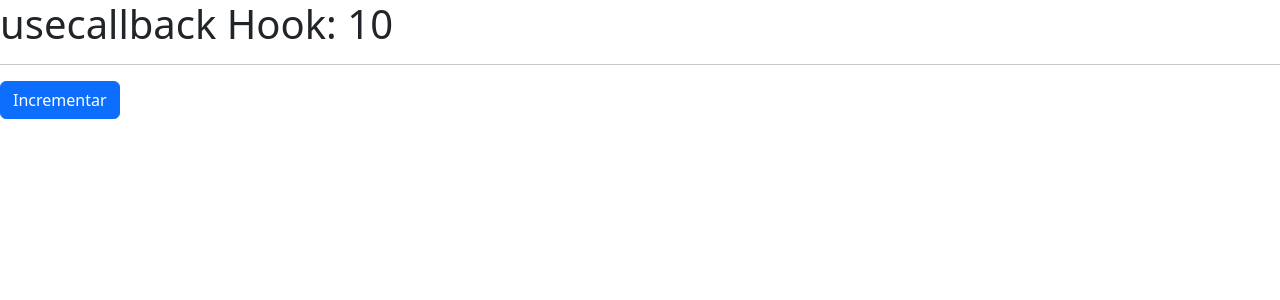
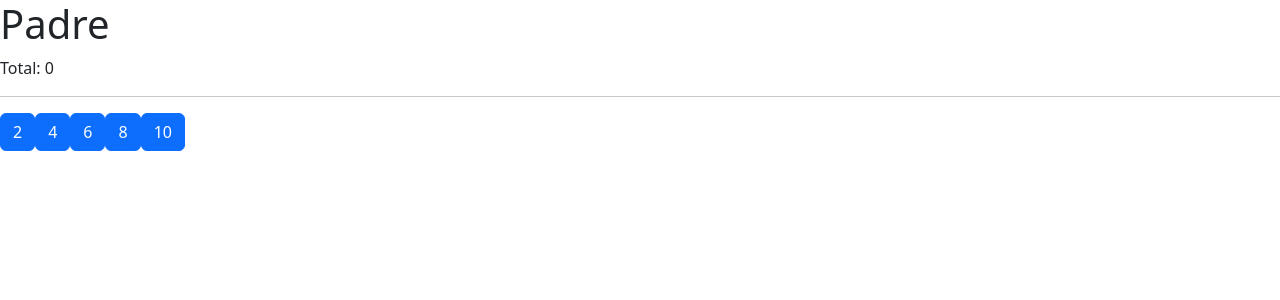
Before and after one commit to gonza87/HooksApp, a React (Vite) app: page / in a window 1280 px wide. Shown: the top 300 px of the page. Built offline with nearby package versions, Linux system fonts and the light colour scheme.

Commit message:
tareamemo

```diff
--- a/src/07-tarea-memo/Hijo.jsx
+++ b/src/07-tarea-memo/Hijo.jsx
@@ -1,15 +1,14 @@
-import React from 'react'
+import React from "react";
 
 export const Hijo = ({ numero, incrementar }) => {
+  console.log("  Me volví a generar :(  ");
 
-    console.log('  Me volví a generar :(  ');
-
-    return (
-        <button
-            className="btn btn-primary mr-3"
-            onClick={ () => incrementar( numero ) }
-        >
-            { numero }
-        </button>
-    )
-}
+  return (
+    <button
+      className="btn btn-primary mr-3"
+      onClick={() => incrementar(numero)}
+    >
+      {numero}
+    </button>
+  );
+};
--- a/src/main.jsx
+++ b/src/main.jsx
@@ -3,25 +3,22 @@ import { createRoot } from "react-dom/client";
 
 // import CounterApp from "./01-usestate/CounterApp";
 // import CounterWithCustomHook from "./01-usestate/CounterWithCustomHook";
-
 // import SimpleForm from "./02-useEffect/SimpleForm";
 // import Contador from "./components/Contador";
-
 // import FormWithCustomHook from "./02-useEffect/FormWithCustomHook";
 // import { MultipleCustomHook } from "./03-examples/MultipleCustomHook";
-
 // import FocusScreen from "./04-useRef/FocusScreen";
-
 // import { Layout } from "./05-useLayoutEffect/Layout";
 // import { Memorize } from "./06-memos/Memorize";
+// import { MemoHook } from "./06-memos/MemoHook";
+// import CallbackHook from "./06-memos/CallbackHook";
+import { Padre } from "./07-tarea-memo/Padre";
+import "bootstrap/dist/css/bootstrap.min.css";
 
-// import { MemoHook } from "./06-memos/MemoHook";
-
-import CallbackHook from "./06-memos/CallbackHook";
-import "bootstrap/dist/css/bootstrap.min.css";
 createRoot(document.getElementById("root")).render(
   <StrictMode>
-    <CallbackHook />
+    <Padre />
+    {/* <CallbackHook /> */}
     {/* <MemoHook /> */}
     {/* <Memorize /> */}
     {/* <Layout /> */}
```
